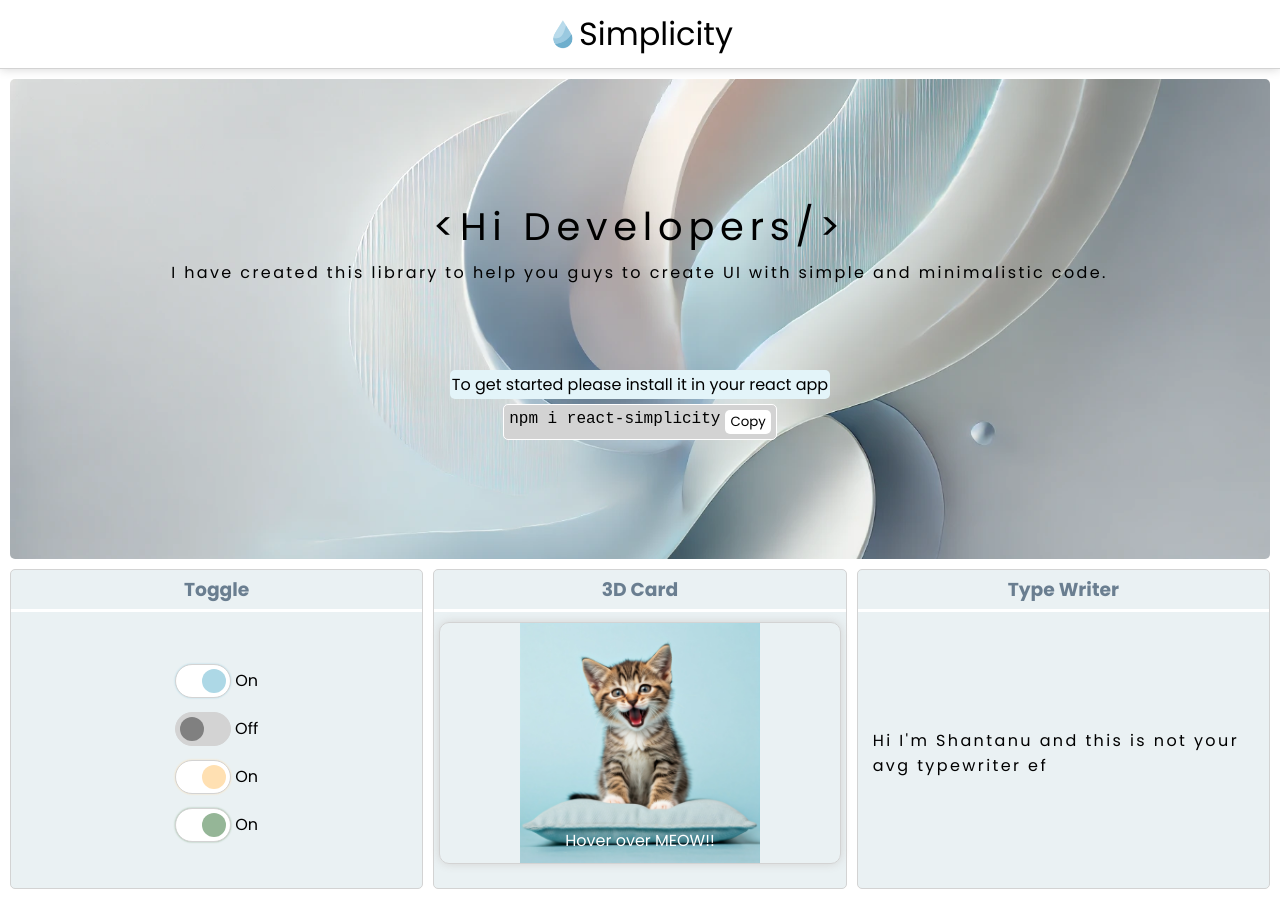
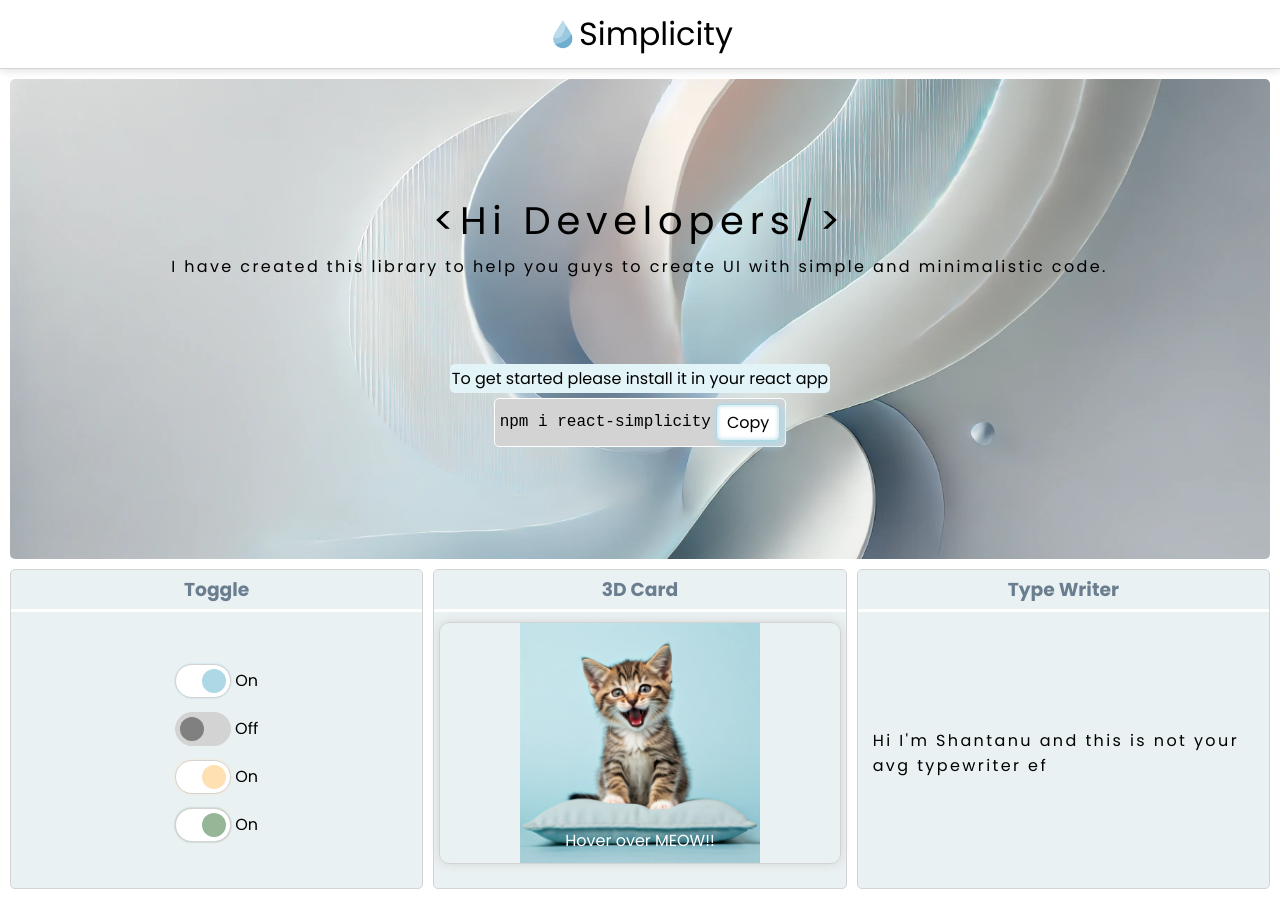
Before and after one commit to ShantanuDaz/react-simplicity-lib, a React (Vite) app: page / in a window 1280 px wide. Built offline with nearby package versions, Linux system fonts and the light colour scheme.

Commit message:
lib published

```diff
--- /dev/null
+++ b/src/ComponentDisplay/ModalDisplay/ModalDisplay.jsx
@@ -0,0 +1,12 @@
+import Modal from "../../Components/Modal/Modal";
+import Button from "../../Components/Button/Button";
+const ModalDisplay = () => {
+  return (
+    <>
+      <Button>ModalDisplay</Button>
+      <Modal>ModalDisplay</Modal>
+    </>
+  );
+};
+
+export default ModalDisplay;
--- a/src/ComponentDisplay/index.jsx
+++ b/src/ComponentDisplay/index.jsx
@@ -2,6 +2,7 @@ import "./Display.css";
 import HoverCardDisplay from "./CardDisplay/HoverCardDisplay";
 import ToggleDisplay from "./ToggleDisplay/ToggleDisplay";
 import TypeWriterDisplay from "./TypeWriterDisplay/TypeWriterDisplay";
+import ModalDisplay from "./ModalDisplay/ModalDisplay";
 import { useState } from "react";
 const Components = [
   {
@@ -16,6 +17,10 @@ const Components = [
     title: "Type Writer",
     Component: TypeWriterDisplay,
   },
+  // {
+  //   title: "Modal",
+  //   Component: ModalDisplay,
+  // },
 ];
 const DisplayComponents = () => {
   const [isOpen, setIsOpen] = useState("");
--- a/src/Components/Button/Button.css
+++ b/src/Components/Button/Button.css
@@ -1,9 +1,11 @@
 .animated-button {
-  background-color: var(--color);
-  border: none;
+  background-color: white;
+  box-shadow: 3px 3px 10px 1px var(--color), inset 0 0 5px var(--color);
+  border: 1px solid var(--color);
   color: black;
-  padding: 2px 5px;
+  padding: 5px 10px;
   display: inline-block;
+  font-size: 1rem;
   text-align: center;
   cursor: pointer;
   border-radius: 5px;
--- a/src/Components/Button/Button.jsx
+++ b/src/Components/Button/Button.jsx
@@ -4,7 +4,7 @@ import "./Button.css"; // Import the CSS file for styles
 const Button = ({
   children,
   onClick,
-  color = "white",
+  buttonColor = "lightblue",
   style = {},
   className = "",
 }) => {
@@ -12,7 +12,7 @@ const Button = ({
     <button
       className={`animated-button ${className}`}
       onClick={onClick}
-      style={{ "--color": color, ...style }}
+      style={{ "--color": buttonColor, ...style }}
     >
       {children}
     </button>
--- a/src/index.css
+++ b/src/index.css
@@ -74,6 +74,7 @@ main > * {
   padding: 5px;
   border-radius: 5px;
   display: flex;
+  align-items: center;
   gap: 5px;
 }
 @keyframes easeInTop {
--- a/vite.config.js
+++ b/vite.config.js
@@ -1,22 +1,16 @@
 import { defineConfig } from "vite";
 import react from "@vitejs/plugin-react-swc";
-import peerDepsExternal from "rollup-plugin-peer-deps-external";
-import { terser } from "rollup-plugin-terser";
 import path from "path";
-
+import { libInjectCss } from "vite-plugin-lib-inject-css";
 export default defineConfig(({ mode }) => ({
-  plugins: [react()],
-  server: {
-    port: 3000,
-    open: true,
-  },
+  plugins: [react(), libInjectCss()],
   build:
     mode === "library"
       ? {
           lib: {
-            entry: path.resolve(__dirname, "src/index.jsx"),
-            name: "MyComponentLibrary",
-            fileName: (format) => `my-component-library.${format}.js`,
+            entry: path.resolve(__dirname, "src/index.js"),
+            name: "react-simplicity-lib",
+            fileName: (format) => `react-simplicity-lib.${format}.js`,
           },
           rollupOptions: {
             external: ["react", "react-dom"],
@@ -26,8 +20,9 @@ export default defineConfig(({ mode }) => ({
                 "react-dom": "ReactDOM",
               },
             },
-            plugins: [peerDepsExternal(), terser()],
           },
+          sourcemap: true,
+          emptyOutDir: true,
         }
       : {
           outDir: "dist", // For the website build
```
Also changed, not shown: package.json (+23 -9 lines), 1 other file (tests, documents, lock files or other folders).
